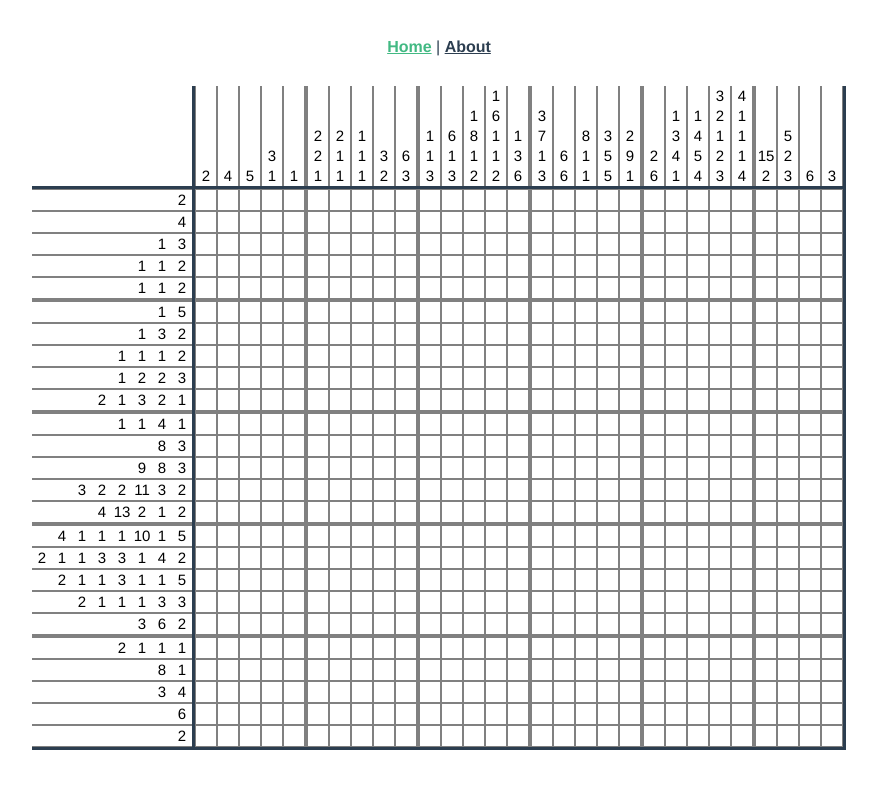
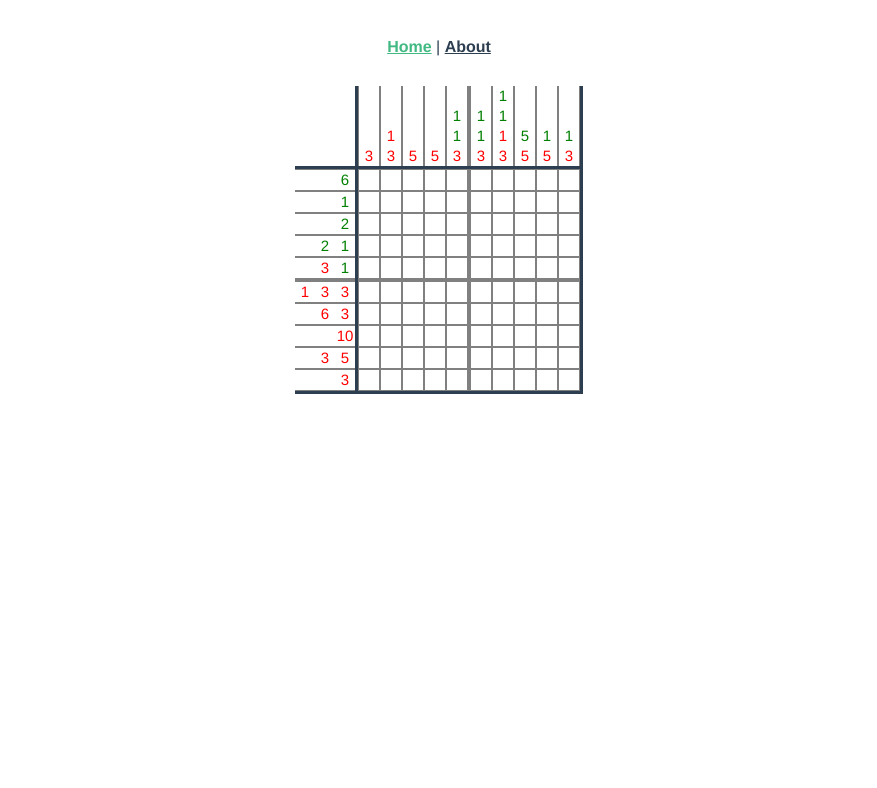
Before and after one commit to lunkkun/picross, a Vue app: page / in a window 1280 px wide. Shown: the top 788 px of the page, without its empty margins (201-1078 px from the left). Built offline with nearby package versions, Linux system fonts and the light colour scheme.

Commit message:
Tweaked hovered colors

```diff
--- a/src/components/Board.vue
+++ b/src/components/Board.vue
@@ -24,7 +24,7 @@ import {mapGetters} from 'vuex'
 export default {
   name: 'Board',
   created: function () {
-    let board = require('../boards/winged.json')
+    let board = require('../boards/healthy-snack.json')
     this.$store.dispatch('board/load', board)
   },
   computed: {
--- a/src/components/Tile.vue
+++ b/src/components/Tile.vue
@@ -27,7 +27,7 @@ export default {
     /**
      * Determines the color for the tile when hovered.
      * We differentiate between light and dark colors.
-     * For our purpose, colors with a brightness of 32 and below are considered dark.
+     * For our purpose, colors with a brightness of 48 and below are considered dark.
      * For dark colors, we make the hovered color lighter, by calculating the relative distance to our defined bound
      * and multiplying by a factor of 20, with a baseline of 5.
      * For lighter colors, we make the hovered color lighter, by calculating the relative distance to our defined bound
@@ -38,10 +38,10 @@ export default {
     hoveredColor: function () {
       let color = tinycolor(this.color)
       let brightness = color.getBrightness()
-      if (brightness > 32) {
-        color.darken((brightness - 32) / 224 * 5 + 5)
+      if (brightness > 48) {
+        color.darken((brightness - 48) / 208 * 5 + 5)
       } else {
-        color.lighten((32 - brightness) / 32 * 20 + 5)
+        color.brighten((48 - brightness) / 48 * 20 + 5)
       }
       return color.toString()
     },
```
